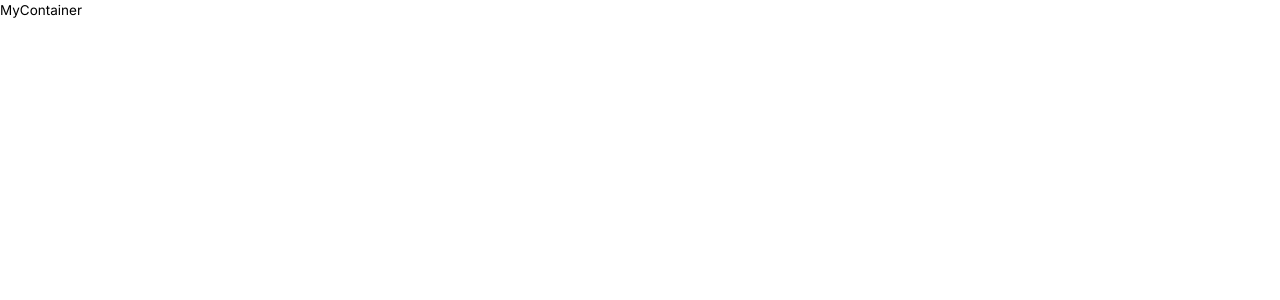
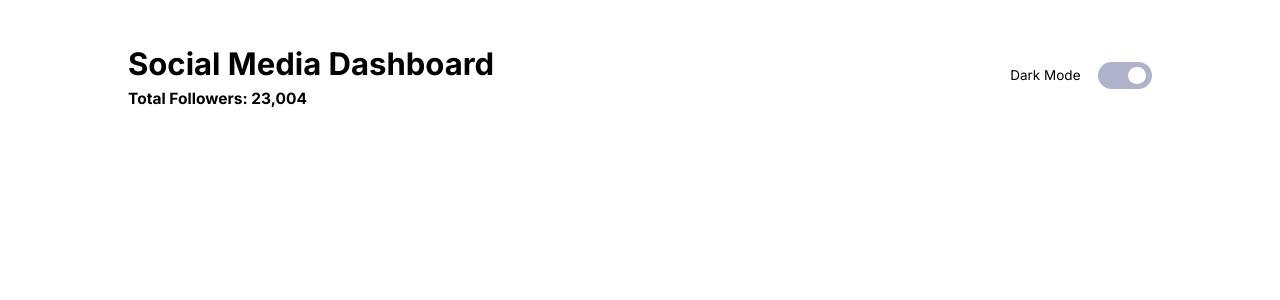
Before and after one commit to SouhailM07/social-media-dashboard-with-darkMode, a Next.js app: page / in a window 1280 px wide. Shown: the top 300 px of the page. Built offline with nearby package versions, Linux system fonts and the light colour scheme.

Commit message:
[Header] component closer look {1}

```diff
--- /dev/null
+++ b/app/contexts/ThemeContextProvider.jsx
@@ -0,0 +1,21 @@
+"use client";
+
+import { useContext, useState, useEffect } from "react";
+import { createContext } from "react";
+
+let ThemeContext = createContext();
+
+export default function ThemeContextProvider({ children }) {
+  let [darkMode, setDarkMode] = useState(true);
+  useEffect(() => {
+    let toggleMode = document.documentElement;
+    toggleMode.className = darkMode ? "light" : "dark";
+  }, [darkMode]);
+  return (
+    <ThemeContext.Provider value={{ darkMode, setDarkMode }}>
+      {children}
+    </ThemeContext.Provider>
+  );
+}
+
+export const useThemeContext = () => useContext(ThemeContext);
--- a/app/layout.jsx
+++ b/app/layout.jsx
@@ -1,5 +1,6 @@
 import { Inter } from "next/font/google";
 import "@/styles/globals.css";
+import ThemeContextProvider from "./contexts/ThemeContextProvider";
 
 const inter = Inter({ subsets: ["latin"], weight: ["400", "700"] });
 export const metadata = {
@@ -9,7 +10,9 @@ export const metadata = {
 export default function RootLayout({ children }) {
   return (
     <html lang="en">
-      <body className={inter.className}>{children}</body>
+      <body className={inter.className}>
+        <ThemeContextProvider>{children}</ThemeContextProvider>
+      </body>
     </html>
   );
 }
--- a/app/loading.jsx
+++ b/app/loading.jsx
@@ -1,8 +1,8 @@
 export default function Loading() {
   return (
-    <div class="loader-background">
-      <span class="loader">
-        <span class="loader-inner"></span>
+    <div className="loader-background">
+      <span className="loader">
+        <span className="loader-inner"></span>
       </span>
     </div>
   );
--- a/components/Header/Header.jsx
+++ b/components/Header/Header.jsx
@@ -1,4 +1,33 @@
+"use client";
+import { useThemeContext } from "@/app/contexts/ThemeContextProvider";
 import "./header.css";
+//
 export default function Header() {
-  return <>Header</>;
+  let { darkMode, setDarkMode } = useThemeContext();
+  let toggleBtn = "pl-1 bg-gradient-to-r from-red-500 to-blue-500";
+  if (darkMode) toggleBtn = "pl-8";
+  return (
+    <>
+      <header className="flex justify-between my-[3rem]">
+        <div>
+          <h1 className="text-[2.3rem] font-bold dark:text-whiteText">
+            Social Media Dashboard
+          </h1>
+          <p className="dark:text-white text-[1.15rem] font-bold">
+            Total Followers: 23,004
+          </p>
+        </div>
+        {/*  */}
+        <div className="flex justify-between w-[10.5rem] items-center">
+          <span className="dark:text-d_text">Dark Mode</span>
+          <button
+            onClick={() => setDarkMode(!darkMode)}
+            className="w-[4rem] h-[2rem] rounded-full dark:pl-1 pl-9 bg-[#aeb3cb] bg-gradient-to-r dark:from-[#378fe6] dark:to-[#3eda82] outline-none"
+          >
+            <div className="h-[1.3rem] w-[1.3rem] bg-white dark:bg-black rounded-full"></div>
+          </button>
+        </div>
+      </header>
+    </>
+  );
 }
--- a/components/MyContainer/MyContainer.jsx
+++ b/components/MyContainer/MyContainer.jsx
@@ -1,4 +1,13 @@
 import "./mycontainer.css";
+//
+import { Header } from "@/components";
+
 export default function MyContainer() {
-  return <>MyContainer</>;
+  return (
+    <>
+      <div className=" m-auto w-[80vw]">
+        <Header />
+      </div>
+    </>
+  );
 }
--- a/styles/globals.css
+++ b/styles/globals.css
@@ -7,7 +7,7 @@ html {
 }
 
 body {
-  height: 100vh;
+  @apply bg-white dark:bg-d_bg;
 }
 
 * {
```
